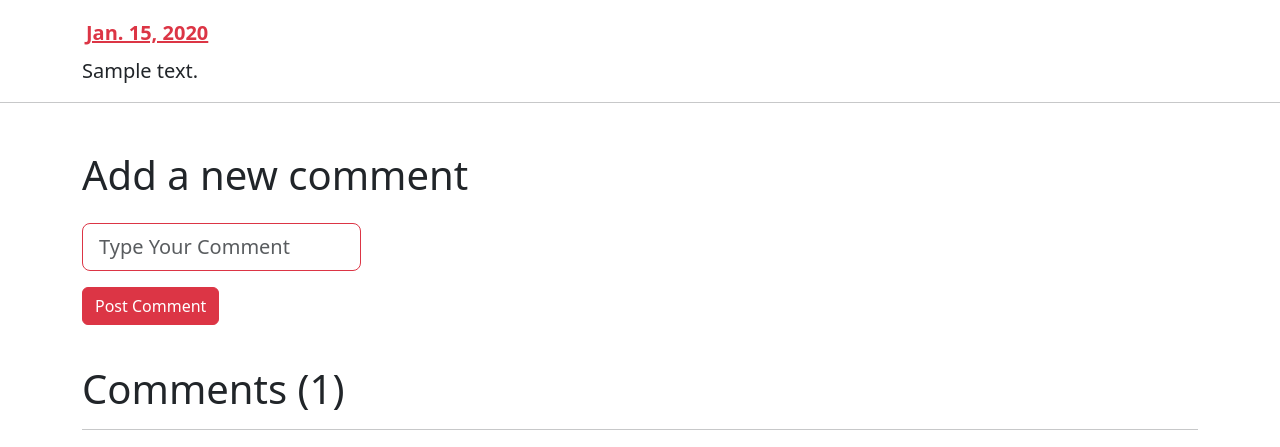
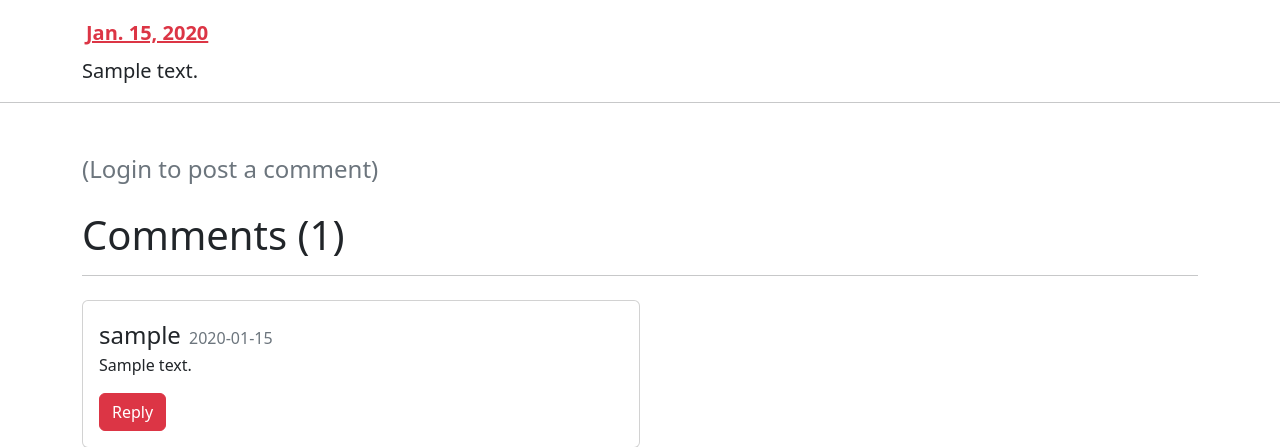
Before and after one commit to maniishbhusal/blogify, a Django app: template blog/templates/blog/blog.html in a window 1280 px wide. Shown: the part 218-665 px from the top of the page. Run offline with Django 4.2, Linux system fonts and the light colour scheme; tables that the repository leaves empty hold one stand-in row (values such as "Sample post"); the template is opened without the code that fills it: values that come from a table or form of the project are taken from there, most other values are stand-ins (such as "Sample title", 1, 10 or a date in 2020); data that the repository does not hold is empty.

Commit message:
refactor: Hide commenting box for non-logged-in users

```diff
--- a/blog/templates/blog/blog.html
+++ b/blog/templates/blog/blog.html
@@ -15,6 +15,9 @@
 <hr>
 
 <div class="container mt-5">
+    {% if request.user.is_anonymous %}
+    <a href="{% url 'login' %}" class="fs-4 text-decoration-none text-secondary">(Login to post a comment)</a>
+    {% else %}
     <h1 class="my-4">Add a new comment</h1>
     <form action="{% url 'post_comment' %}" method="post">
         {% csrf_token %}
@@ -30,12 +33,15 @@
         </div>
         <button type="submit" class="btn btn-danger my-3">Post Comment</button>
     </form>
+    {% endif %}
 </div>
 
-<br>
 <div class="container">
     {% if comment_count > 0 %}
+    <br>
     <h1>Comments ({{ comment_count }})</h1>
+    {% else %}
+    <span class='text-secondary'>(Be the first to post a comment)</span>
     {% endif %}
     <hr>
     {% for comment in comments %}
--- a/blog/urls.py
+++ b/blog/urls.py
@@ -4,9 +4,6 @@ from . import views
 urlpatterns = [
     path('',views.home,name='home'),
     path('blogs/',views.all_blogs,name='blogs'),
-
-
-
     path('blogs/<slug:slug>/',views.detailed_blog,name='blog'),
     path('about/',views.about,name='about'),
     path('contact/',views.contact,name='contact'),
```
